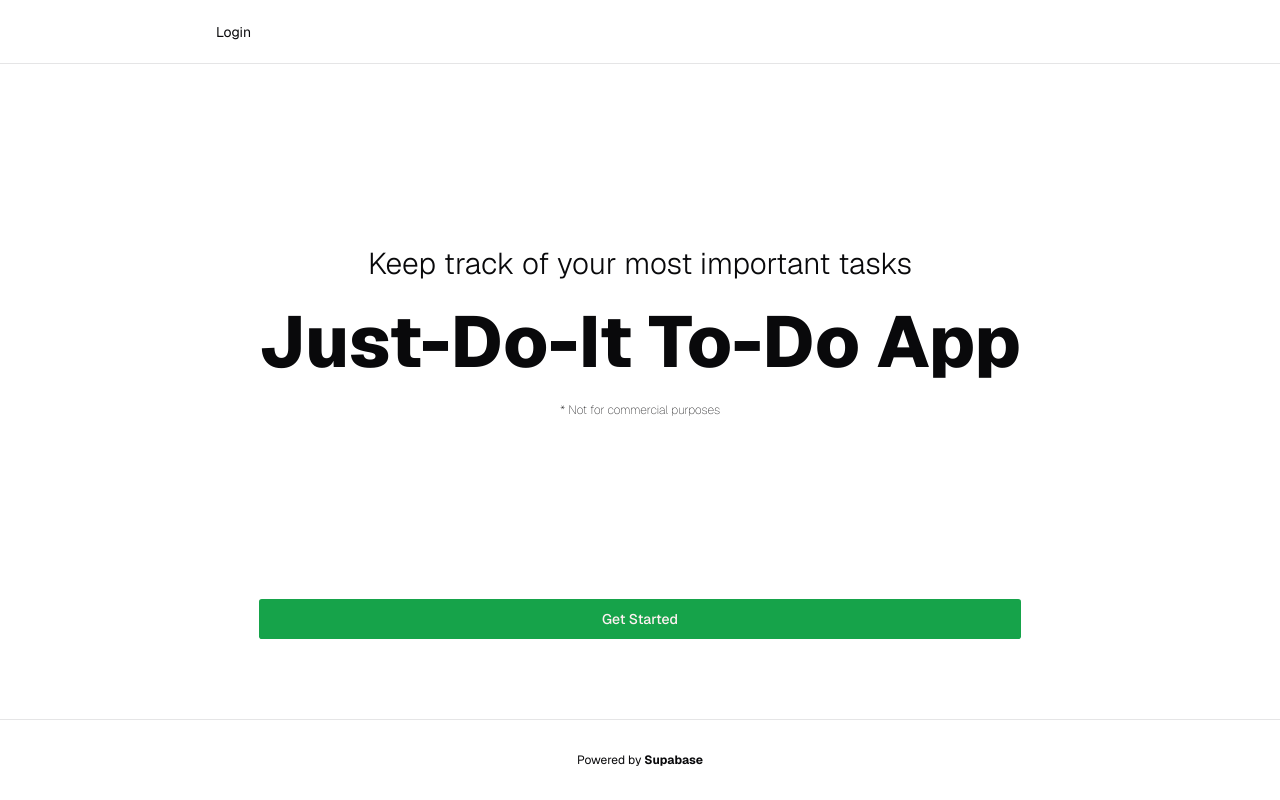
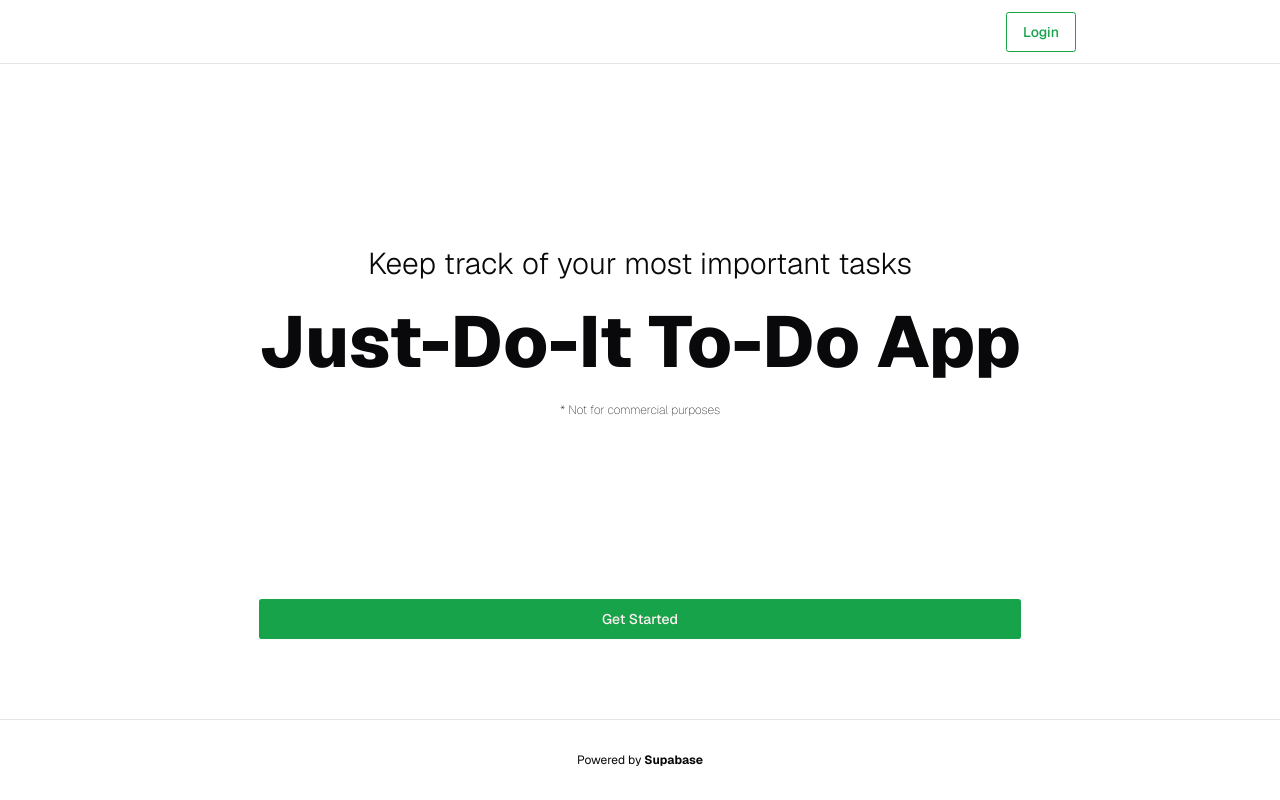
Before and after one commit to khalifa47/nextjs-with-supabase, a Next.js app: page / in a window 1280 px wide. Built offline with nearby package versions, Linux system fonts and the light colour scheme; no server answers.

Commit message:
style: format the navbar with space-between

```diff
--- a/components/AuthButton.tsx
+++ b/components/AuthButton.tsx
@@ -1,7 +1,7 @@
 import { createClient } from "@/utils/supabase/server";
 import Link from "next/link";
 import { redirect } from "next/navigation";
-import { Button } from "./ui/button";
+import { Button, buttonVariants } from "./ui/button";
 
 export default async function AuthButton() {
   const supabase = createClient();
@@ -19,7 +19,7 @@ export default async function AuthButton() {
   };
 
   return user ? (
-    <div className="flex items-center gap-4">
+    <div className="flex items-center justify-between">
       Hey, {user.email?.split("@")[0]}!
       <form action={signOut}>
         <Button>Logout</Button>
@@ -28,7 +28,9 @@ export default async function AuthButton() {
   ) : (
     <Link
       href="/login"
-      className="py-2 px-3 flex rounded-md no-underline bg-btn-background hover:bg-btn-background-hover"
+      className={`${buttonVariants({
+        variant: "outline",
+      })} border-primary text-primary hover:bg-primary hover:text-primary-foreground float-right`}
     >
       Login
     </Link>
--- a/components/Navbar.tsx
+++ b/components/Navbar.tsx
@@ -3,7 +3,7 @@ import AuthButton from "./AuthButton";
 const Navbar = ({ isSupabaseConnected }: { isSupabaseConnected: boolean }) => {
   return (
     <nav className="w-full flex justify-center border-b border-b-foreground/10 h-16">
-      <div className="w-full max-w-4xl flex justify-between items-center p-3 text-sm">
+      <div className="w-full max-w-4xl p-3 text-sm">
         {isSupabaseConnected && <AuthButton />}
       </div>
     </nav>
```
